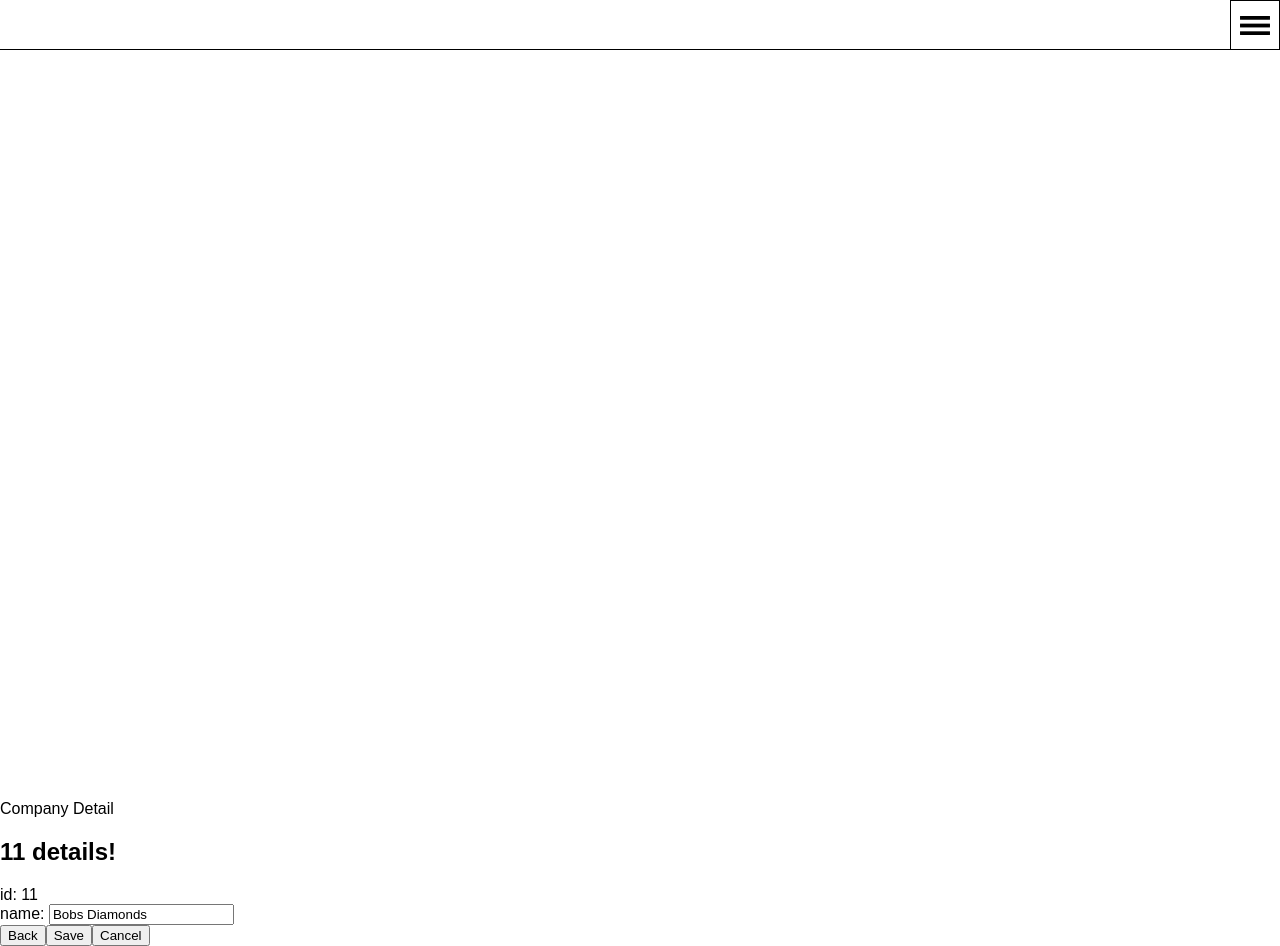
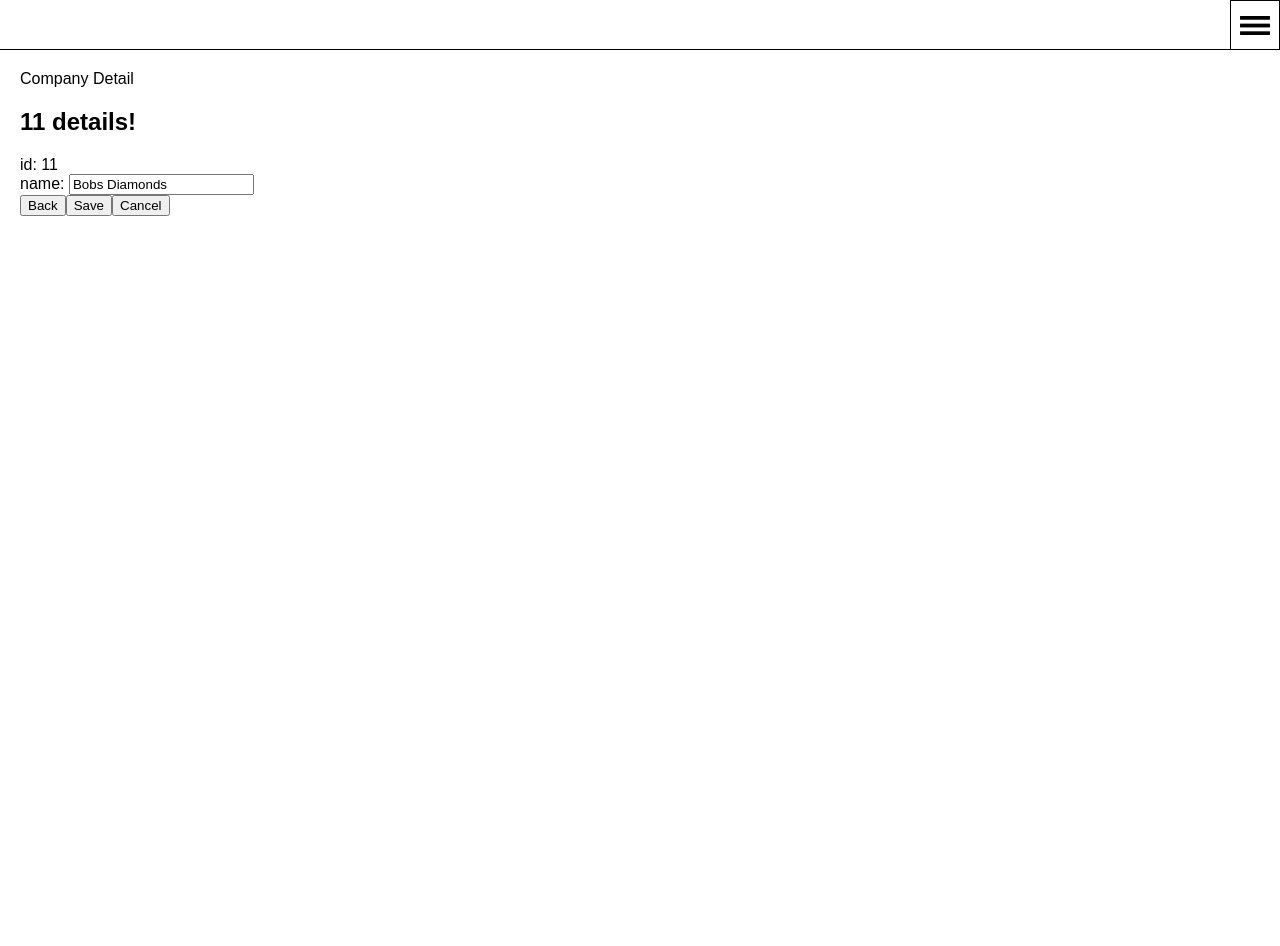
Before and after one commit to MyLightIsOn/cookie-dough, an Angular app: page /company/11 in a window 1280 px wide. After the commit the page ends 800 px from the top, so only its background shows below. Built offline with nearby package versions, Linux system fonts and the light colour scheme.

Commit message:
Added a container for content

```diff
--- a/src/app/app.component.html
+++ b/src/app/app.component.html
@@ -14,6 +14,8 @@
         </ul>
     </div>
 
+    <div id="content-container">
+        <router-outlet></router-outlet>
+    </div>
+<router-outlet name="popup"></router-outlet>
 </div>
-<router-outlet></router-outlet>
-<router-outlet name="popup"></router-outlet>
--- a/src/app/companies/company-detail.component.ts
+++ b/src/app/companies/company-detail.component.ts
@@ -30,7 +30,7 @@ export class CompanyDetailComponent implements OnInit {
     }
 
     goToCompanies() {
-        let companyId = this.company ? this.company.id : null;
+        const companyId = this.company ? this.company.id : null;
         this.router.navigate(['/companies', { id: companyId}]);
     }
 
--- a/src/app/search/search.component.ts
+++ b/src/app/search/search.component.ts
@@ -10,7 +10,7 @@ export class SearchComponent implements OnInit {
     constructor() { }
 
     ngOnInit() {
-        console.log('SEARCH!')
+        console.log('SEARCH!');
     }
 
 }
--- a/src/styles.css
+++ b/src/styles.css
@@ -85,3 +85,7 @@ nav {
     width: 100%;
     padding: 17px 0 17px 10px;
 }
+
+#content-container {
+    padding: 70px 20px 20px;
+}
```
